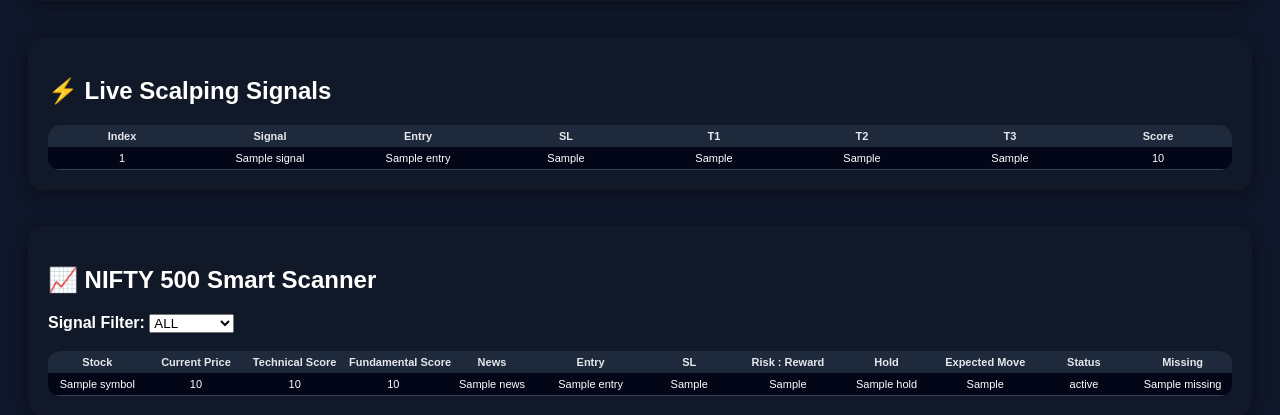
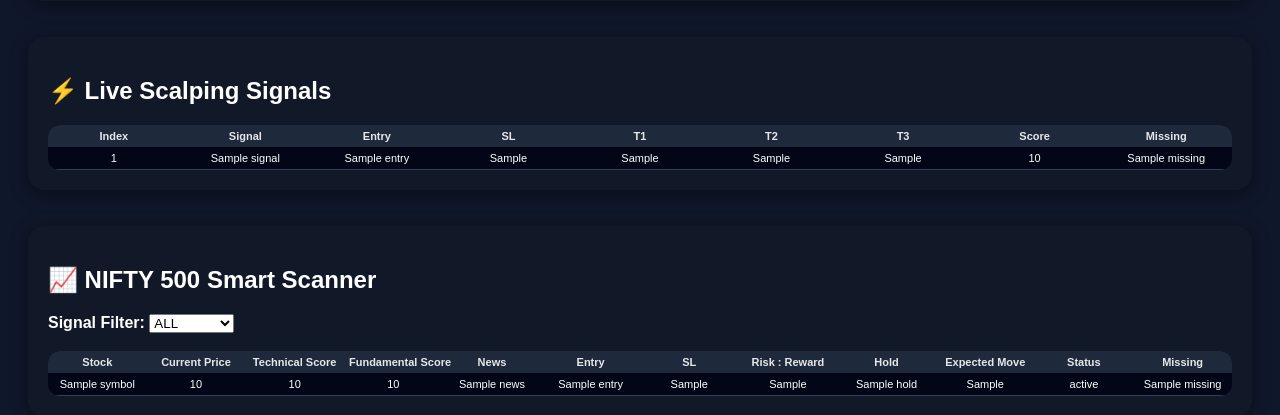
Before and after one commit to vkm10077/paradox, a Flask app: template templates/dashboard.html in a window 1280 px wide. Shown: the part 307-722 px from the top of the page. Run offline with Flask 3, Linux system fonts and the light colour scheme; the template is opened without the code that fills it: most values are stand-ins (such as "Sample title", 1, 10 or a date in 2020).

Commit message:
Add 'Missing' column to dashboard trades table

```diff
--- a/templates/dashboard.html
+++ b/templates/dashboard.html
@@ -153,6 +153,7 @@
     <th>T2</th>
     <th>T3</th>
     <th>Score</th>
+    <th>Missing</th>
 </tr>
 
 {% for trade in scalping_trades %}
@@ -165,6 +166,7 @@
     <td>{{ trade.target2 }}</td>
     <td>{{ trade.target3 }}</td>
     <td>{{ trade.score }}</td>
+    <td>{{ trade.missing }}</td>
 </tr>
 {% endfor %}
 
```
